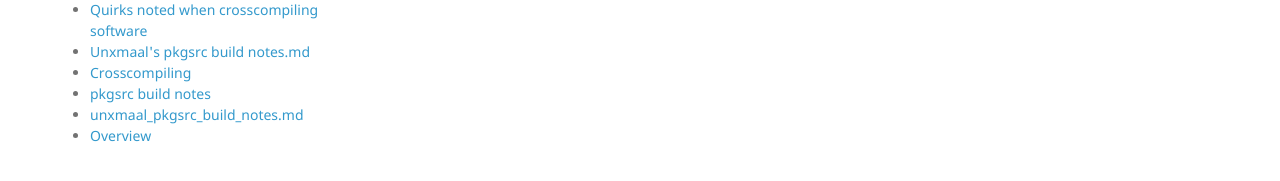
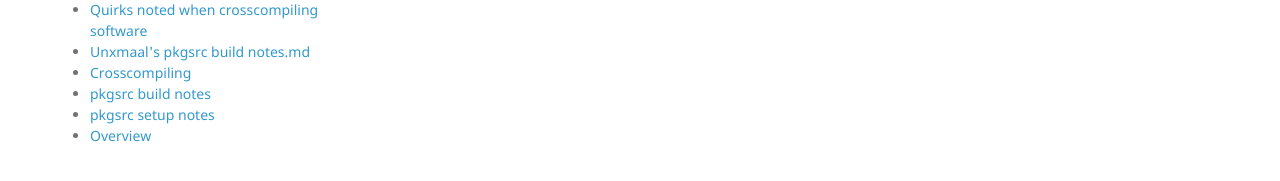
Before and after one commit to sgidevnet/sgidevnet.github.io, a Jekyll site: the page built from blog/index.html, in a window 1280 px wide. Shown: the part 550-731 px from the top of the page. Built offline with Jekyll 4.4.1, drawn with Linux system fonts in a browser that asks for light colours; nearby versions of some CDN libraries; the list of posts is cut into pages by our own code.

Commit message:
formatting

````diff
--- a/wiki/unxmaal_pkgsrc_build_notes.md
+++ b/wiki/unxmaal_pkgsrc_build_notes.md
@@ -1,4 +1,4 @@
-pkgsrc setup notes
+# pkgsrc setup notes
 * Install https://esp.iki.fi/irix-optlocal.tgz
 * Install gcc 8.2 from this tardist http://ports.sgi.sh/lang/gcc82/index.html
 
@@ -7,7 +7,6 @@ pkgsrc setup notes
 cp /opt/local/gcc-4.7.4/lib/gcc/mips-sgi-irix6.5/4.7.4/include-fixed/limits.h /opt/local/gcc-8.2.0/lib/gcc/mips-sgi-irix6.5/8.2.0/include-fixed/limits.h
 ```
 * Make a script to set up your environment
-
 ```
 #/root/setenv.sh
 #_cdir="gcc-4.4.7"
@@ -37,11 +36,9 @@ export AR_FLAGS=cr
 
 source /root/setenv.sh
 ```
-
 * Get pkgsrc from https://github.com/sgidevnet/pkgsrc
 * cd /usr/pkgsrc/bootstrap
 * Set up a mk.conf fragment in /usr/pkg/etc/mk.conf
-
 ```
 # Mon Feb  4 06:40:48 EST 2019
 
@@ -72,7 +69,6 @@ IMAKEOPTS+=             -DBuildN32 -DSgiISA32=4
 
 .endif                  # end pkgsrc settings
 ```
-
 * Run bootstrap with this mk.conf "fragment"
 ```
 ./bootstrap --mk-fragment mk.conf
````
